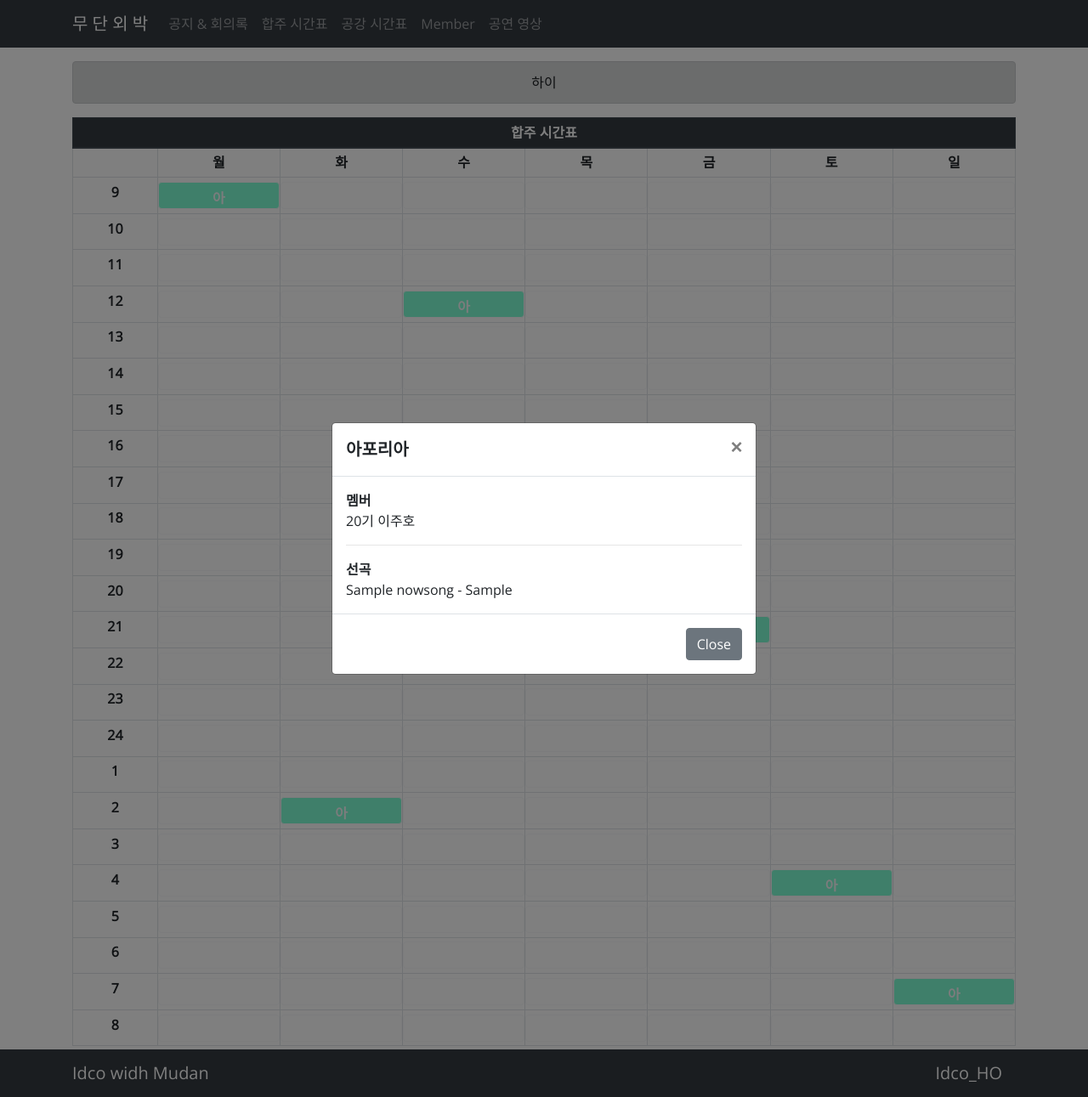
After one commit to leeiopd/mudan_web, a Django app: page /worktimes/ in a window 1280 px wide, after a click that opens the changed part. The commit adds this page. Shown: the whole page at 85% size. Run offline with Django 3.2, Linux system fonts and the light colour scheme; data comes from the database, SQL or seed files in the repository; tables that the repository leaves empty hold one stand-in row (values such as "Sample post"); some libraries are stand-ins or nearby versions; some web fonts are replaced.

Commit message:
Worktimes|app완성 & 배포 준비 완료

```diff
--- a/mudan_web/templates/base.html
+++ b/mudan_web/templates/base.html
@@ -27,7 +27,7 @@
             <div class="collapse navbar-collapse" id="navbarNavAltMarkup">
                 <div class="navbar-nav">
                 <a class="nav-item nav-link {% if app_name == 'notices' %}active{% endif %}" href="{% url 'notices:list' %}">공지 & 회의록</a>
-                <a class="nav-item nav-link {% if request.path == '/notices/'%}active{% endif %}" href="#">합주 시간표</a>
+                <a class="nav-item nav-link {% if request.path == '/notices/'%}active{% endif %}" href="{% url 'worktimes:list' %}">합주 시간표</a>
                 <a class="nav-item nav-link {% if request.path == '/notices/'%}active{% endif %}" href="{% url 'freetimes:list' %}">공강 시간표</a>
                 <a class="nav-item nav-link {% if request.path == '/members/'%}active{% endif %}" href="{% url 'members:list' %}">Member</a>
                 <a class="nav-item nav-link {% if request.path == '/videos/'%}active{% endif %}" href="{% url 'videos:list' %}">공연 영상</a>
--- a/worktimes/admin.py
+++ b/worktimes/admin.py
@@ -1,5 +1,5 @@
 from django.contrib import admin
-from .models import Workweek, Workhour, Nowsong, Nowteam
+from .models import Workweek, Workhour, Nowsong, Nowteam, Table
 
 # Register your models here.
 
@@ -19,8 +19,12 @@ class NowsongAdmin(admin.ModelAdmin):
 class NowteamAdmin(admin.ModelAdmin):
     list_display = ('name',)
 
+class TableAdmin(admin.ModelAdmin):
+    list_display = ('nowteam', 'week', 'hour',)
+
 
 admin.site.register(Workweek, WorkweekAdmin)
 admin.site.register(Workhour, WorkhourAdmin)
 admin.site.register(Nowsong, NowsongAdmin)
 admin.site.register(Nowteam, NowteamAdmin)
+admin.site.register(Table, TableAdmin)
--- /dev/null
+++ b/worktimes/templates/worktimes/list.html
@@ -0,0 +1,476 @@
+{% extends 'base.html' %}
+{% block body %}
+<div class="container">
+    <table class="table table-bordered text-center table-hover table-sm">
+        <thead class="thead-dark">
+            <tr>
+            <th scope="col" colspan="8">합주 시간표</th>
+            </tr>
+        </thead>
+        <tbody>
+            <tr>
+                <td></td>
+                {% for workweek in workweeks %}
+                <th>{{ workweek.day }}</td>
+                {% endfor %}
+            </tr>
+            {% for workhour in workhours %}
+            <tr>
+            <th><div>{{ workhour.clock }}</div></th>
+            <td class="px-0">
+                <button type="button" class="btn btn-outline-light w-100" data-toggle="modal" data-target="#Monday_{{ workhour.clock }}"
+                style="background-color:{% for table in tables %}
+                {% if table.week.day == '월' and table.hour.clock == workhour.clock %}
+                {% if table.nowteam %}
+                {{ table.nowteam.color.name }}
+            {% endif %}{% endif %}
+        {% endfor %}; height:2rem;">
+        {% for table in tables %}
+        {% if table.week.day == '월' and table.hour.clock == workhour.clock %}
+        {% if table.nowteam %}
+        <span style="font-weight:bold">{{ table.nowteam.short_name }}</span>
+    {% endif %}{% endif %}
+{% endfor %}
+                </button>
+            </td>
+            <td class="px-0">
+                <button type="button" class="btn btn-outline-light w-100" data-toggle="modal" data-target="#Tuesday_{{ workhour.clock }}"
+                style="background-color:{% for table in tables %}
+                {% if table.week.day == '화' and table.hour.clock == workhour.clock %}
+                {% if table.nowteam %}
+                {{ table.nowteam.color.name }}
+            {% endif %}{% endif %}
+        {% endfor %}; height:2rem;">
+        {% for table in tables %}
+        {% if table.week.day == '화' and table.hour.clock == workhour.clock %}
+        {% if table.nowteam %}
+        <span style="font-weight:bold">{{ table.nowteam.short_name }}</span>
+    {% endif %}{% endif %}
+{% endfor %}
+                </button>
+            </td>
+            <td class="px-0">
+                <button type="button" class="btn btn-outline-light w-100" data-toggle="modal" data-target="#Wednesday_{{ workhour.clock }}"
+                style="background-color:{% for table in tables %}
+                {% if table.week.day == '수' and table.hour.clock == workhour.clock %}
+                {% if table.nowteam %}
+                {{ table.nowteam.color.name }}
+            {% endif %}{% endif %}
+        {% endfor %}; height:2rem;">{% for table in tables %}
+        {% if table.week.day == '수' and table.hour.clock == workhour.clock %}
+        {% if table.nowteam %}
+        <span style="font-weight:bold">{{ table.nowteam.short_name }}</span>
+    {% endif %}{% endif %}
+{% endfor %}
+                </button>
+            </td>
+            <td class="px-0">
+                <button type="button" class="btn btn-outline-light w-100" data-toggle="modal" data-target="#Thursday_{{ workhour.clock }}"
+                style="background-color:{% for table in tables %}
+                {% if table.week.day == '목' and table.hour.clock == workhour.clock %}
+                {% if table.nowteam %}
+                {{ table.nowteam.color.name }}
+            {% endif %}{% endif %}
+        {% endfor %}; height:2rem;">
+        {% for table in tables %}
+        {% if table.week.day == '목' and table.hour.clock == workhour.clock %}
+        {% if table.nowteam %}
+        <span style="font-weight:bold">{{ table.nowteam.short_name }}</span>
+    {% endif %}{% endif %}
+{% endfor %}
+                </button>
+            </td>
+            <td class="px-0">
+                <button type="button" class="btn btn-outline-light w-100" data-toggle="modal" data-target="#Friday_{{ workhour.clock }}"
+                style="background-color:{% for table in tables %}
+                {% if table.week.day == '금' and table.hour.clock == workhour.clock %}
+                {% if table.nowteam %}
+                {{ table.nowteam.color.name }}
+            {% endif %}{% endif %}
+        {% endfor %}; height:2rem;">
+        {% for table in tables %}
+        {% if table.week.day == '금' and table.hour.clock == workhour.clock %}
+        {% if table.nowteam %}
+        <span style="font-weight:bold">{{ table.nowteam.short_name }}</span>
+    {% endif %}{% endif %}
+{% endfor %}
+                </button>
+            </td>
+            <td class="px-0">
+                <button type="button" class="btn btn-outline-light w-100" data-toggle="modal" data-target="#Saturday_{{ workhour.clock }}"
+                style="background-color:{% for table in tables %}
+                {% if table.week.day == '토' and table.hour.clock == workhour.clock %}
+                {% if table.nowteam %}
+                {{ table.nowteam.color.name }}
+            {% endif %}{% endif %}
+        {% endfor %}; height:2rem;">
+        {% for table in tables %}
+        {% if table.week.day == '토' and table.hour.clock == workhour.clock %}
+        {% if table.nowteam %}
+        <span style="font-weight:bold">{{ table.nowteam.short_name }}</span>
+    {% endif %}{% endif %}
+{% endfor %}
+                </button>
+            </td>
+            <td class="px-0">
+                <button type="button" class="btn btn-outline-light w-100" data-toggle="modal" data-target="#Sunday_{{ workhour.clock }}"
+                style="background-color:{% for table in tables %}
+                {% if table.week.day == '일' and table.hour.clock == workhour.clock %}
+                {% if table.nowteam %}
+                {{ table.nowteam.color.name }}
+            {% endif %}{% endif %}
+        {% endfor %}; height:2rem;">
+        {% for table in tables %}
+        {% if table.week.day == '일' and table.hour.clock == workhour.clock %}
+        {% if table.nowteam %}
+        <span style="font-weight:bold">{{ table.nowteam.short_name }}</span>
+    {% endif %}{% endif %}
+{% endfor %}
+                </button>
+            </td>
+            </tr>
+            {% endfor %}
+        </tbody>
+    </table>
+</div>
+
+
+<!-- Modal -->
+{% for workhour in workhours %}
+<div class="modal fade" id="Monday_{{ workhour.clock }}" tabindex="-1" role="dialog" aria-labelledby="exampleModalCenterTitle" aria-hidden="true">
+    <div class="modal-dialog modal-dialog-centered" role="document">
+        <div class="modal-content">
+            <div class="modal-header">
+                <h5 class="modal-title" id="Monday_{{ workhour.clock }}Title">{% for table in tables %}
+                    {% if table.week.day == '월' and table.hour.clock == workhour.clock %}
+                    {% if table.nowteam %}
+                    <span style="font-weight:bold">{{ table.nowteam.name }}</span>
+                {% endif %}{% endif %}
+            {% endfor %}</h5>
+                <button type="button" class="close" data-dismiss="modal" aria-label="Close">
+                <span aria-hidden="true">&times;</span>
+                </button>
+            </div>
+            <div class="modal-body">
+                {% for table in tables %}
+                    {% if table.week.day == '월' and table.hour.clock == workhour.clock %}
+                    {% if table.nowteam %}
+                    <span style="font-weight:bold">멤버</span><br>
+                    {% for member in table.nowteam.members.all %}
+                        {{ member.mudanNo }}기 {{ member.name }}{% if forloop.last %}{%else%},{% endif %}
+                    {% endfor %}
+                    <br>
+                    <hr>
+                    <span style="font-weight:bold">선곡</span>
+                    <br>
+                    {% for nowsong in table.nowteam.nowsong_set.all %}
+                    {{ nowsong.title }} - {{ nowsong.band }}
+                    {% endfor %}
+                        {% else %}
+                        {% endif %}
+                    {% endif %}
+                {% endfor %}
+            </div>
+            <div class="modal-footer">
+                <button type="button" class="btn btn-secondary" data-dismiss="modal">Close</button>
+            </div>
+        </div>
+    </div>
+</div>
+{% endfor %}
+
+{% for workhour in workhours %}
+<div class="modal fade" id="Tuesday_{{ workhour.clock }}" tabindex="-1" role="dialog" aria-labelledby="exampleModalCenterTitle" aria-hidden="true">
+    <div class="modal-dialog modal-dialog-centered" role="document">
+        <div class="modal-content">
+            <div class="modal-header">
+                <h5 class="modal-title" id="Tuesday_{{ workhour.clock }}Title">{% for table in tables %}
+                    {% if table.week.day == '화' and table.hour.clock == workhour.clock %}
+                    {% if table.nowteam %}
+                    <span style="font-weight:bold">{{ table.nowteam.name }}</span>
+                    {% endif %}
+                {% else %}
+                {% endif %}
+            {% endfor %}</h5>
+                <button type="button" class="close" data-dismiss="modal" aria-label="Close">
+                <span aria-hidden="true">&times;</span>
+                </button>
+            </div>
+            <div class="modal-body">
+                {% for table in tables %}
+                    {% if table.week.day == '화' and table.hour.clock == workhour.clock %}
+                    {% if table.nowteam %}
+                    <span style="font-weight:bold">멤버</span><br>
+                    {% for member in table.nowteam.members.all %}
+                        {{ member.mudanNo }}기 {{ member.name }}{% if forloop.last %}{%else%},{% endif %}
+                    {% endfor %}
+                    <br>
+                    <hr>
+                    <span style="font-weight:bold">선곡</span>
+                    <br>
+                    {% for nowsong in table.nowteam.nowsong_set.all %}
+                    {{ nowsong.title }} - {{ nowsong.band }}
+                    {% endfor %}
+                {% else %}
+                        {% endif %}
+                    {% endif %}
+                {% endfor %}
+            </div>
+            <div class="modal-footer">
+                <button type="button" class="btn btn-secondary" data-dismiss="modal">Close</button>
+            </div>
+        </div>
+    </div>
+</div>
+{% endfor %}
+
+{% for workhour in workhours %}
+<div class="modal fade" id="Wednesday_{{ workhour.clock }}" tabindex="-1" role="dialog" aria-labelledby="exampleModalCenterTitle" aria-hidden="true">
+    <div class="modal-dialog modal-dialog-centered" role="document">
+        <div class="modal-content">
+            <div class="modal-header">
+                <h5 class="modal-title" id="Wednesday_{{ workhour.clock }}Title">{% for table in tables %}
+                    {% if table.week.day == '수' and table.hour.clock == workhour.clock %}
+                    {% if table.nowteam %}
+                    <span style="font-weight:bold">{{ table.nowteam.name }}</span>
+                    {% endif %}
+                {% else %}
+                비어 있습니다.
+                {% endif %}
+                {% endfor %}</h5>
+                <button type="button" class="close" data-dismiss="modal" aria-label="Close">
+                <span aria-hidden="true">&times;</span>
+                </button>
+            </div>
+            <div class="modal-body">
+                {% for table in tables %}
+                    {% if table.week.day == '수' and table.hour.clock == workhour.clock %}
+                    {% if table.nowteam %}
+                    <span style="font-weight:bold">멤버</span>
+                    <br>
+                    {% for member in table.nowteam.members.all %}
+                        {{ member.mudanNo }}기 {{ member.name }}{% if forloop.last %}{%else%},{% endif %}
+                    {% endfor %}
+                    <br>
+                    <hr>
+                    <span style="font-weight:bold">선곡</span>
+                    <br>
+                    {% for nowsong in table.nowteam.nowsong_set.all %}
+                    {{ nowsong.title }} - {{ nowsong.band }}
+                    {% endfor %}
+                {% else %}
+                        {% endif %}
+                    {% endif %}
+                {% endfor %}
+            </div>
+            <div class="modal-footer">
+                <button type="button" class="btn btn-secondary" data-dismiss="modal">Close</button>
+            </div>
+        </div>
+    </div>
+</div>
+{% endfor %}
+
+{% for workhour in workhours %}
+<div class="modal fade" id="Thursday_{{ workhour.clock }}" tabindex="-1" role="dialog" aria-labelledby="exampleModalCenterTitle" aria-hidden="true">
+    <div class="modal-dialog modal-dialog-centered" role="document">
+        <div class="modal-content">
+            <div class="modal-header">
+                <h5 class="modal-title" id="Thursday_{{ workhour.clock }}Title">{% for table in tables %}
+                    {% if table.week.day == '목' and table.hour.clock == workhour.clock %}
+                    {% if table.nowteam %}
+                    <span style="font-weight:bold">{{ table.nowteam.name }}</span>
+                    {% endif %}
+                {% else %}
+                {% endif %}
+                {% endfor %}</h5>
+                <button type="button" class="close" data-dismiss="modal" aria-label="Close">
+                <span aria-hidden="true">&times;</span>
+                </button>
+            </div>
+            <div class="modal-body">
+                {% for table in tables %}
+                    {% if table.week.day == '목' and table.hour.clock == workhour.clock %}
+                    {% if table.nowteam %}
+                    <span style="font-weight:bold">멤버</span>
+                    <br>
+                    {% for member in table.nowteam.members.all %}
+                        {{ member.mudanNo }}기 {{ member.name }}{% if forloop.last %}{%else%},{% endif %}
+                    {% endfor %}
+                    <br>
+                    <hr>
+                    <span style="font-weight:bold">선곡</span>
+                    <br>
+                    {% for nowsong in table.nowteam.nowsong_set.all %}
+                    {{ nowsong.title }} - {{ nowsong.band }}
+                    {% endfor %}
+                {% else %}
+                        {% endif %}
+                    {% endif %}
+                {% endfor %}
+            </div>
+            <div class="modal-footer">
+                <button type="button" class="btn btn-secondary" data-dismiss="modal">Close</button>
+            </div>
+        </div>
+    </div>
+</div>
+{% endfor %}
+
+{% for workhour in workhours %}
+<div class="modal fade" id="Friday_{{ workhour.clock }}" tabindex="-1" role="dialog" aria-labelledby="exampleModalCenterTitle" aria-hidden="true">
+    <div class="modal-dialog modal-dialog-centered" role="document">
+        <div class="modal-content">
+            <div class="modal-header">
+                <h5 class="modal-title" id="Friday_{{ workhour.clock }}Title">{% for table in tables %}
+                    {% if table.week.day == '금' and table.hour.clock == workhour.clock %}
+                    {% if table.nowteam %}
+                    <span style="font-weight:bold">{{ table.nowteam.name }}</span>
+                    {% endif %}
+                {% else %}
+                {% endif %}
+                {% endfor %}</h5>
+                <button type="button" class="close" data-dismiss="modal" aria-label="Close">
+                <span aria-hidden="true">&times;</span>
+                </button>
+            </div>
+            <div class="modal-body">
+                {% for table in tables %}
+                    {% if table.week.day == '금' and table.hour.clock == workhour.clock %}
+                    {% if table.nowteam %}
+                    <span style="font-weight:bold">멤버</span>
+                    <br>
+                    {% for member in table.nowteam.members.all %}
+                        {{ member.mudanNo }}기 {{ member.name }}{% if forloop.last %}{%else%},{% endif %}
+                    {% endfor %}
+                    <br>
+                    <hr>
+                    <span style="font-weight:bold">선곡</span>
+                    <br>
+                    {% for nowsong in table.nowteam.nowsong_set.all %}
+                    {{ nowsong.title }} - {{ nowsong.band }}
+                    {% endfor %}
+                {% else %}
+                        {% endif %}
+                    {% endif %}
+                {% endfor %}
+            </div>
+            <div class="modal-footer">
+                <button type="button" class="btn btn-secondary" data-dismiss="modal">Close</button>
+            </div>
+        </div>
+    </div>
+</div>
+{% endfor %}
+
+{% for workhour in workhours %}
+<div class="modal fade" id="Saturday_{{ workhour.clock }}" tabindex="-1" role="dialog" aria-labelledby="exampleModalCenterTitle" aria-hidden="true">
+    <div class="modal-dialog modal-dialog-centered" role="document">
+        <div class="modal-content">
+            <div class="modal-header">
+                <h5 class="modal-title" id="Saturday_{{ workhour.clock }}Title">{% for table in tables %}
+                    {% if table.week.day == '토' and table.hour.clock == workhour.clock %}
+                    {% if table.nowteam %}
+                    <span style="font-weight:bold">{{ table.nowteam.name }}</span>
+                    {% endif %}
+                {% else %}
+                {% endif %}
+                {% endfor %}</h5>
+                <button type="button" class="close" data-dismiss="modal" aria-label="Close">
+                <span aria-hidden="true">&times;</span>
+                </button>
+            </div>
+            <div class="modal-body">
+                {% for table in tables %}
+                    {% if table.week.day == '토' and table.hour.clock == workhour.clock %}
+                    {% if table.nowteam %}
+                    <span style="font-weight:bold">멤버</span>
+                    <br>
+                    {% for member in table.nowteam.members.all %}
+                        {{ member.mudanNo }}기 {{ member.name }}{% if forloop.last %}{%else%},{% endif %}
+                    {% endfor %}
+                    <br>
+                    <hr>
+                    <span style="font-weight:bold">선곡</span>
+                    <br>
+                    {% for nowsong in table.nowteam.nowsong_set.all %}
+                    {{ nowsong.title }} - {{ nowsong.band }}
+                    {% endfor %}
+                    {% else %}
+                        {% endif %}
+                    {% endif %}
+                {% endfor %}
+            </div>
+            <div class="modal-footer">
+                <button type="button" class="btn btn-secondary" data-dismiss="modal">Close</button>
+            </div>
+        </div>
+    </div>
+</div>
+{% endfor %}
+
+{% for workhour in workhours %}
+<div class="modal fade" id="Sunday_{{ workhour.clock }}" tabindex="-1" role="dialog" aria-labelledby="exampleModalCenterTitle" aria-hidden="true">
+    <div class="modal-dialog modal-dialog-centered" role="document">
+        <div class="modal-content">
+            <div class="modal-header">
+                <h5 class="modal-title" id="Sunday_{{ workhour.clock }}Title">{% for table in tables %}
+                    {% if table.week.day == '일' and table.hour.clock == workhour.clock %}
+                    {% if table.nowteam %}
+                    <span style="font-weight:bold">{{ table.nowteam.name }}</span>
+                    {% endif %}
+                {% else %}
+                {% endif %}
+            {% endfor %}</h5>
+                <button type="button" class="close" data-dismiss="modal" aria-label="Close">
+                <span aria-hidden="true">&times;</span>
+                </button>
+            </div>
+            <div class="modal-body">
+                {% for table in tables %}
+                    {% if table.week.day == '일' and table.hour.clock == workhour.clock %}
+                    {% if table.nowteam %}
+                    <span style="font-weight:bold">멤버</span>
+                    <br>
+                    {% for member in table.nowteam.members.all %}
+                        {{ member.mudanNo }}기 {{ member.name }}{% if forloop.last %}{%else%},{% endif %}
+                    {% endfor %}
+                    <br>
+                    <hr>
+                    <span style="font-weight:bold">선곡</span>
+                    {% for nowsong in table.nowteam.nowsong_set.all %}
+                    {{ nowsong.title }} - {{ nowsong.band }}
+                    {% endfor %}
+                {% else %}
+                        {% endif %}
+                    {% endif %}
+                {% endfor %}
+            </div>
+            <div class="modal-footer">
+                <button type="button" class="btn btn-secondary" data-dismiss="modal">Close</button>
+            </div>
+        </div>
+    </div>
+</div>
+{% endfor %}
+
+
+<div class="modal fade" id="empty" tabindex="-1" role="dialog" aria-labelledby="exampleModalCenterTitle" aria-hidden="true">
+    <div class="modal-dialog modal-dialog-centered" role="document">
+        <div class="modal-content">
+            <div class="modal-header">
+                <h5 class="modal-title" id="empty">합주 시간표가 비어 있습니다.</h5>
+                <button type="button" class="close" data-dismiss="modal" aria-label="Close">
+                <span aria-hidden="true">&times;</span>
+                </button>
+            </div>
+            <div class="modal-body">
+                합주 시간을 예약 하셨다면 관리자에게 문의 하시기 바랍니다.
+            </div>
+            <div class="modal-footer">
+                <button type="button" class="btn btn-secondary" data-dismiss="modal">Close</button>
+            </div>
+        </div>
+    </div>
+</div>
+{% endblock %}
--- a/worktimes/urls.py
+++ b/worktimes/urls.py
@@ -4,4 +4,5 @@ from . import views
 app_name = 'worktimes'
 
 urlpatterns = [
+    path('', views.list, name='list'),
 ]
--- a/worktimes/views.py
+++ b/worktimes/views.py
@@ -1,3 +1,12 @@
-from django.shortcuts import render
+from django.shortcuts import render, get_object_or_404
+from notices.models import Onenotice
+from .models import Workweek, Workhour, Table, Nowteam
 
 # Create your views here.
+def list(request):
+    onenotice = get_object_or_404(Onenotice, pk=1)
+    workweeks = Workweek.objects.all()
+    workhours  = Workhour.objects.all()
+    tables = Table.objects.all()
+    context = {'tables':tables, 'workweeks':workweeks, 'workhours':workhours, 'onenotice':onenotice}
+    return render(request, 'worktimes/list.html', context)
```
Also changed, not shown: worktimes/fixtures/color.json (added, +107 -0 lines), worktimes/models.py (+20 -10 lines), db.sqlite3, freetimes/migrations/0001_initial.py, members/migrations/0001_initial.py, notices/migrations/0001_initial.py, videos/migrations/0001_initial.py, videos/migrations/0002_auto_20190604_1548.py (deleted), worktimes/migrations/0001_initial.py.
